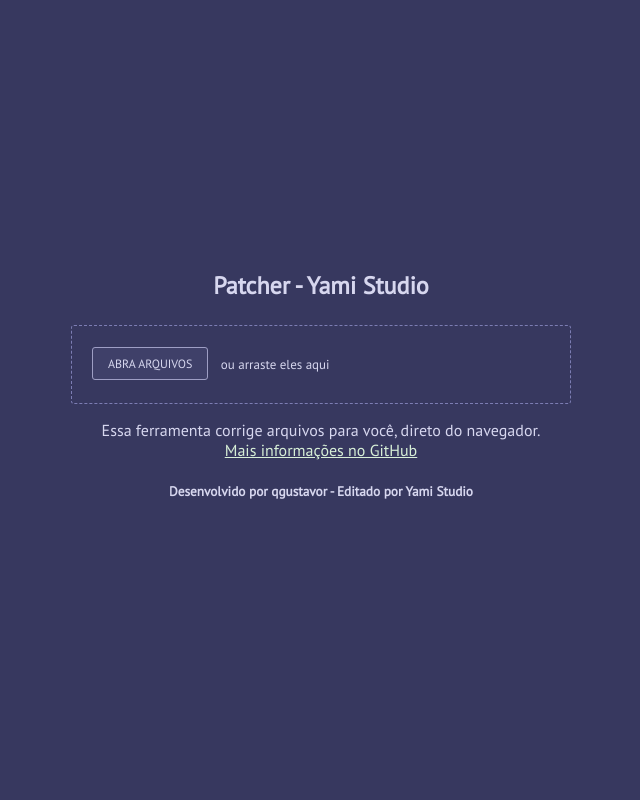
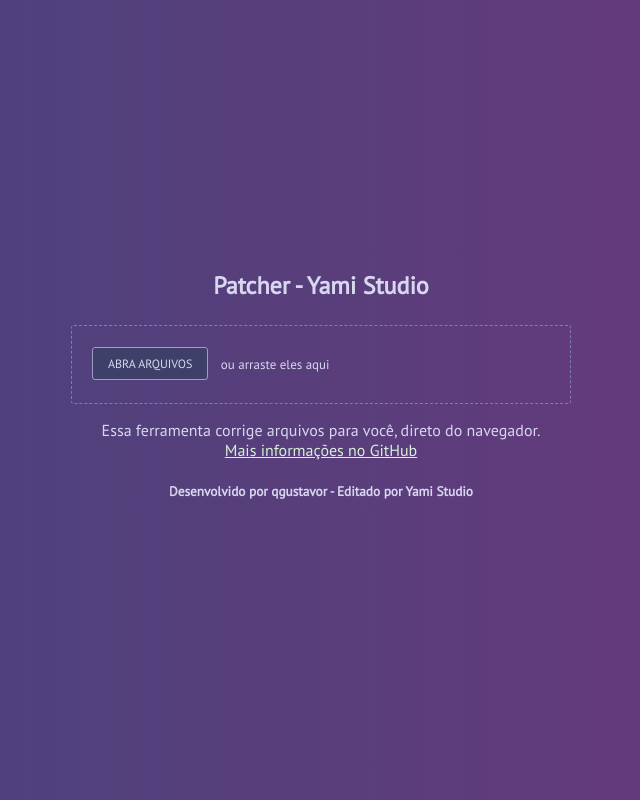
Before and after one commit to Yami-Studio/patcher, a plain HTML site: page index.html in a window 1280 px wide. Shown: the whole page, without its empty margins (319-959 px from the left). Drawn offline with nearby package versions, Linux system fonts and the light colour scheme.

Commit message:
Update main.css

```diff
--- a/main.css
+++ b/main.css
@@ -12,7 +12,7 @@
 }
 
 body {
-  background-color: #37385F;
+  background: linear-gradient(to right, #44457B, #6E377C);
   color: #D7D7EF;
   font-family: 'PT Sans', sans-serif;
   display: -ms-flexbox;
```
